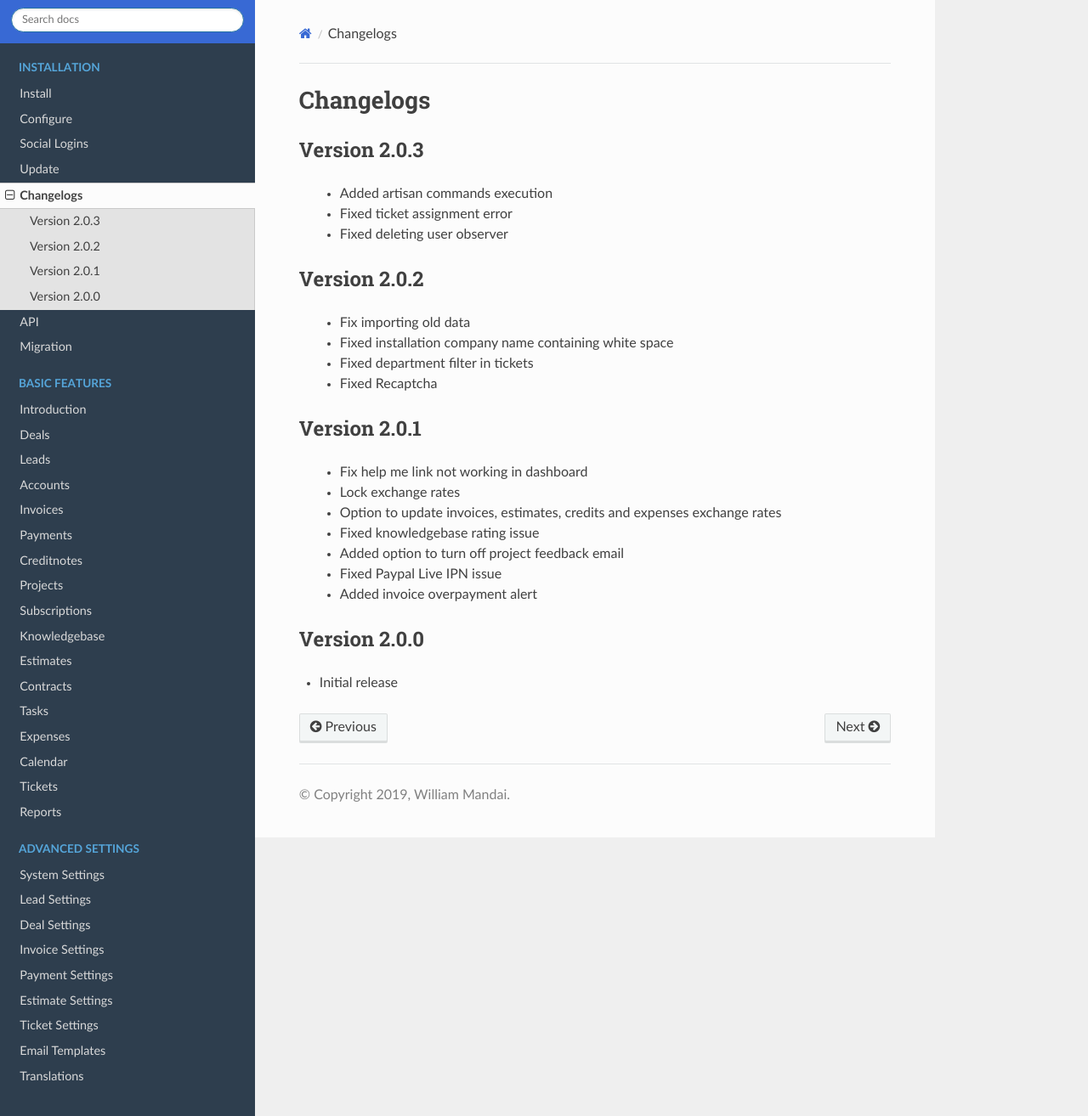
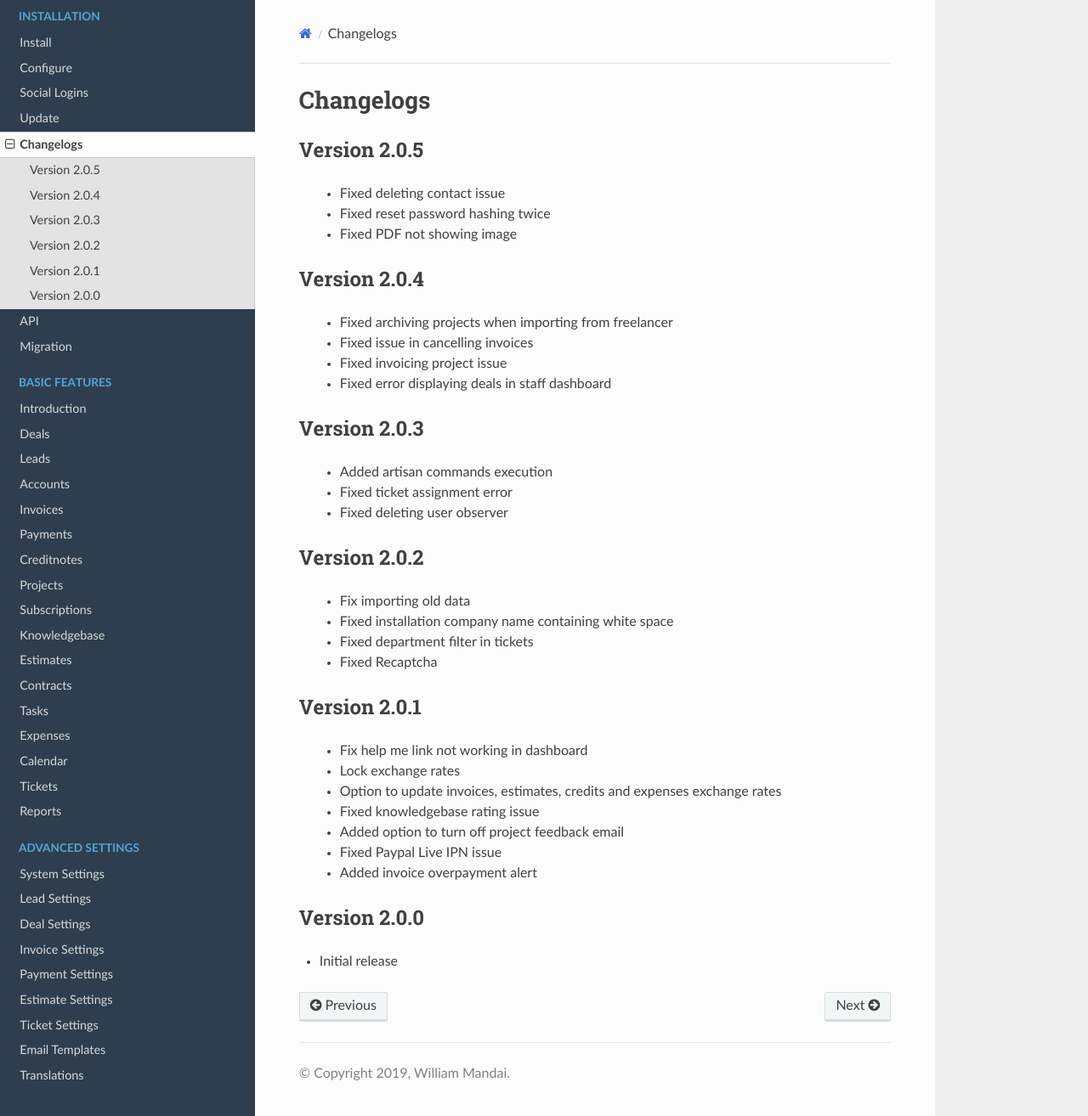
Before and after one commit to wmandai/workice-docs, a Sphinx documentation site: the page built from docs/source/changelogs.rst, in a window 1280 px wide and 1314 px high. Shown: the whole window at 85% size. Built offline with Sphinx 7.4.7 and the Read the Docs theme 2.0.0, drawn with Linux system fonts in a browser that asks for light colours.

Commit message:
Updated changelog

```diff
--- a/docs/source/changelogs.rst
+++ b/docs/source/changelogs.rst
@@ -1,5 +1,17 @@
 Changelogs
 ==========
+Version 2.0.5
+"""""""""""""""
+ - Fixed deleting contact issue
+ - Fixed reset password hashing twice
+ - Fixed PDF not showing image
+
+Version 2.0.4
+"""""""""""""""
+ - Fixed archiving projects when importing from freelancer
+ - Fixed issue in cancelling invoices
+ - Fixed invoicing project issue
+ - Fixed error displaying deals in staff dashboard
 
 Version 2.0.3
 """""""""""""""
```
